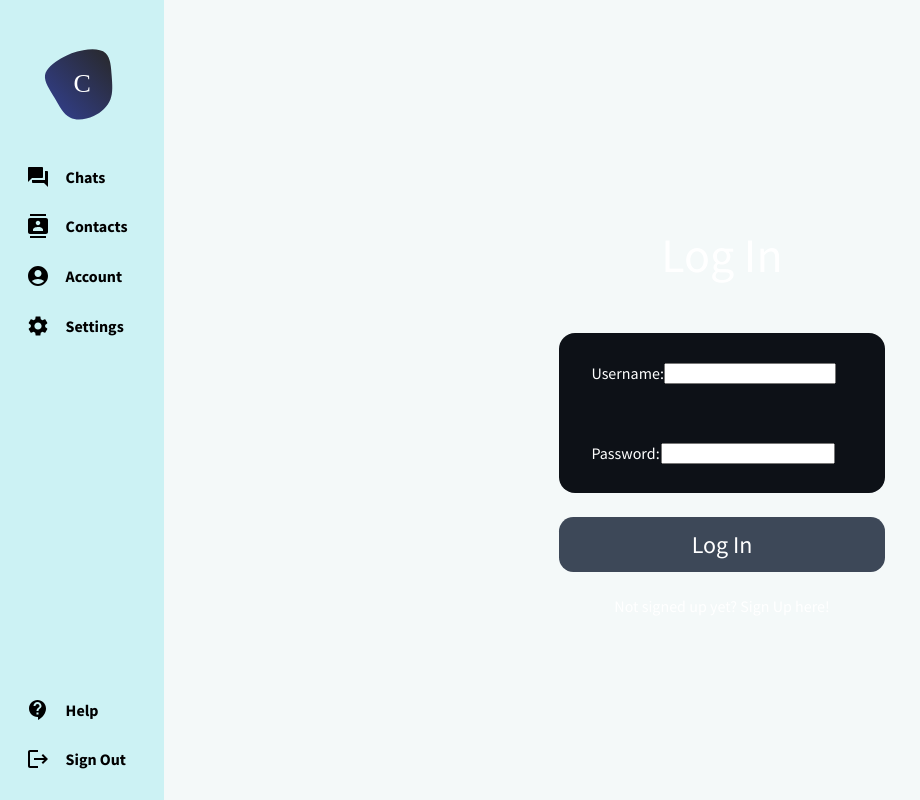
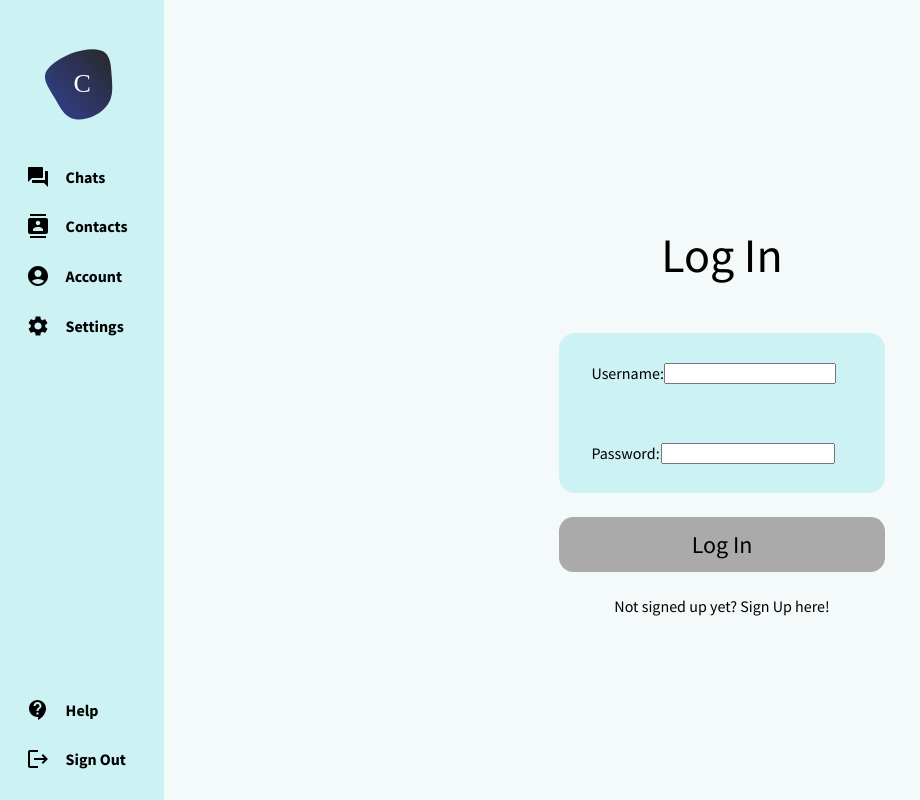
Before and after one commit to ZukLevinson/ChattingApp, a React (Create React App) app in the folder frontend/: page /login in a window 1280 px wide. Shown: the whole page, without its empty margins (0-920 px from the left). Built offline with nearby package versions, Linux system fonts and the light colour scheme; no server answers.

Commit message:
fix(state): finish the redux store

```diff
--- a/frontend/src/components/FormInput/index.module.css
+++ b/frontend/src/components/FormInput/index.module.css
@@ -7,6 +7,7 @@
   align-items: center;
   height: 3em;
   padding: var(--main-padding);
+  color: var(--primary-text-color);
 }
 
 .label {
--- a/frontend/src/components/FormInput/index.tsx
+++ b/frontend/src/components/FormInput/index.tsx
@@ -6,9 +6,9 @@ interface Props {
 }
 
 export default function FormInput(props: Props) {
-  const theme = useSelector((state: any) => state.theme);
+  const state = useSelector((state: any) => state);
   return (
-    <div className={styles.container} data-theme={theme}>
+    <div className={styles.container} data-theme={state.theme}>
       <div className={styles.label}>
         <label>{props.title}:</label>
       </div>
--- a/frontend/src/features/dashboard/index.tsx
+++ b/frontend/src/features/dashboard/index.tsx
@@ -6,10 +6,9 @@ import Navbar from "../../components/Navbar";
 import { useSelector } from "react-redux";
 
 export default function Dashboard() {
-  const theme = useSelector((state: any) => state.theme);
-  console.log(theme);
+  const state = useSelector((state: any) => state);
   return (
-    <div className={styles.container} data-theme={theme}>
+    <div className={styles.container} data-theme={state.theme}>
       <Router>
         <Navbar />
         <Switch>
--- a/frontend/src/features/login/index.module.css
+++ b/frontend/src/features/login/index.module.css
@@ -10,7 +10,7 @@
   justify-content: center;
   flex-direction: column;
   padding: var(--main-padding);
-  color: #fff;
+  color: var(--primary-text-color);
 }
 
 .form {
@@ -25,7 +25,7 @@
 .title {
   font-size: 3em;
   padding: 1em;
-  color: #ffffff;
+  color: var(--primary-text-color);
 }
 
 .button {
--- a/frontend/src/features/login/index.tsx
+++ b/frontend/src/features/login/index.tsx
@@ -1,9 +1,11 @@
 import styles from "./index.module.css";
 import FormInput from "../../components/FormInput";
+import { useSelector } from "react-redux";
 
 export default function Login() {
+  const state = useSelector((state: any) => state);
   return (
-    <div className={styles.container} data-theme="dark">
+    <div className={styles.container} data-theme={state.theme}>
       <div className={styles.title}>Log In</div>
       <form className={styles.form}>
         <FormInput title="Username" />
--- a/frontend/src/index.css
+++ b/frontend/src/index.css
@@ -18,6 +18,7 @@
   --offline-color: rgb(91, 88, 94);
   --in-chat-color: rgb(129, 6, 6);
   --button-color: #30363f;
+  --text-color: #fff;
 }
 
 [data-theme="purple"] {
@@ -41,7 +42,7 @@
   --active-background: #A4EBF3;
   --secondary-active-background: #AAAAAA;
   --primary-text-color: #000000;
-  --hover-color: #3d4858;
+  --hover-color: #AAAAAA;
   --hover-text-color: #0c4279;
   --card-border: #30363d;
   --online-color: rgb(7, 107, 24);
```
